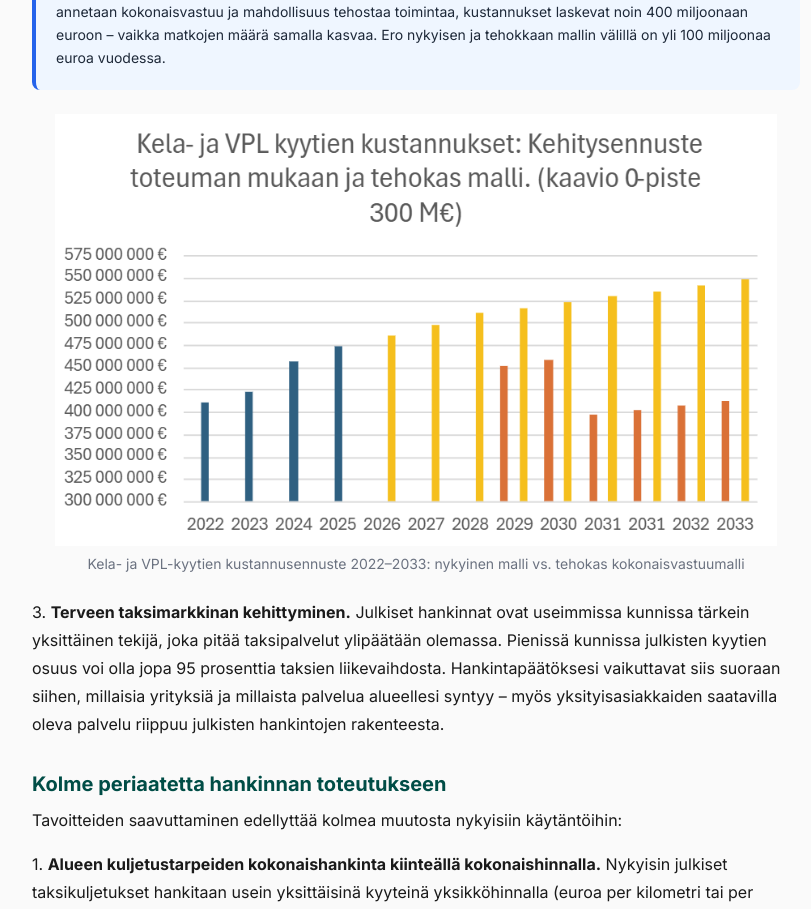
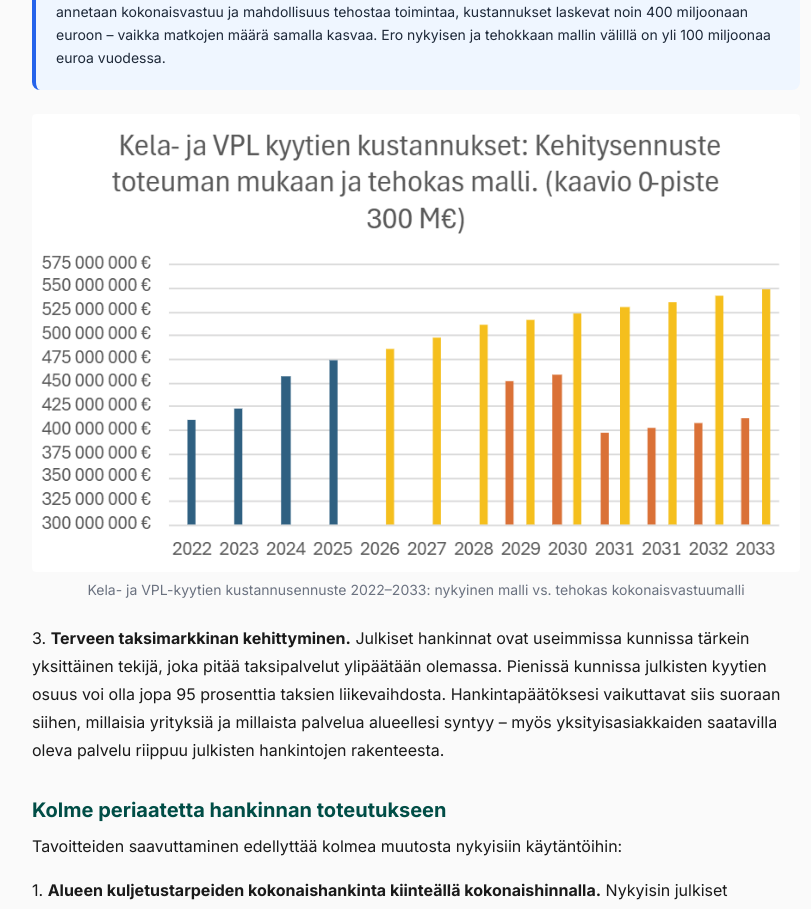
Before and after one commit to tuomohalminen-blip/hyvahankintaopas, a Next.js app: page /kolme-pointtia in a window 1280 px wide. Shown: the part 828-1737 px from the top of the page, without its empty margins (0-811 px from the left). Built offline with nearby package versions, Linux system fonts and the light colour scheme.

Commit message:
Images: natural aspect ratio instead of forced 16/9

```diff
--- a/app/[slug]/page.tsx
+++ b/app/[slug]/page.tsx
@@ -151,9 +151,7 @@ function renderContent(content: string) {
       const [, alt, src] = imgMatch
       elements.push(
         <figure key={key++} className="my-6">
-          <div className="relative w-full" style={{ aspectRatio: "16/9" }}>
-            <Image src={src} alt={alt} fill className="object-contain" />
-          </div>
+          <Image src={src} alt={alt} width={1200} height={900} className="w-full h-auto rounded" />
           {alt && <figcaption className="mt-2 text-sm text-center text-[#6b7280]">{alt}</figcaption>}
         </figure>
       )
```
